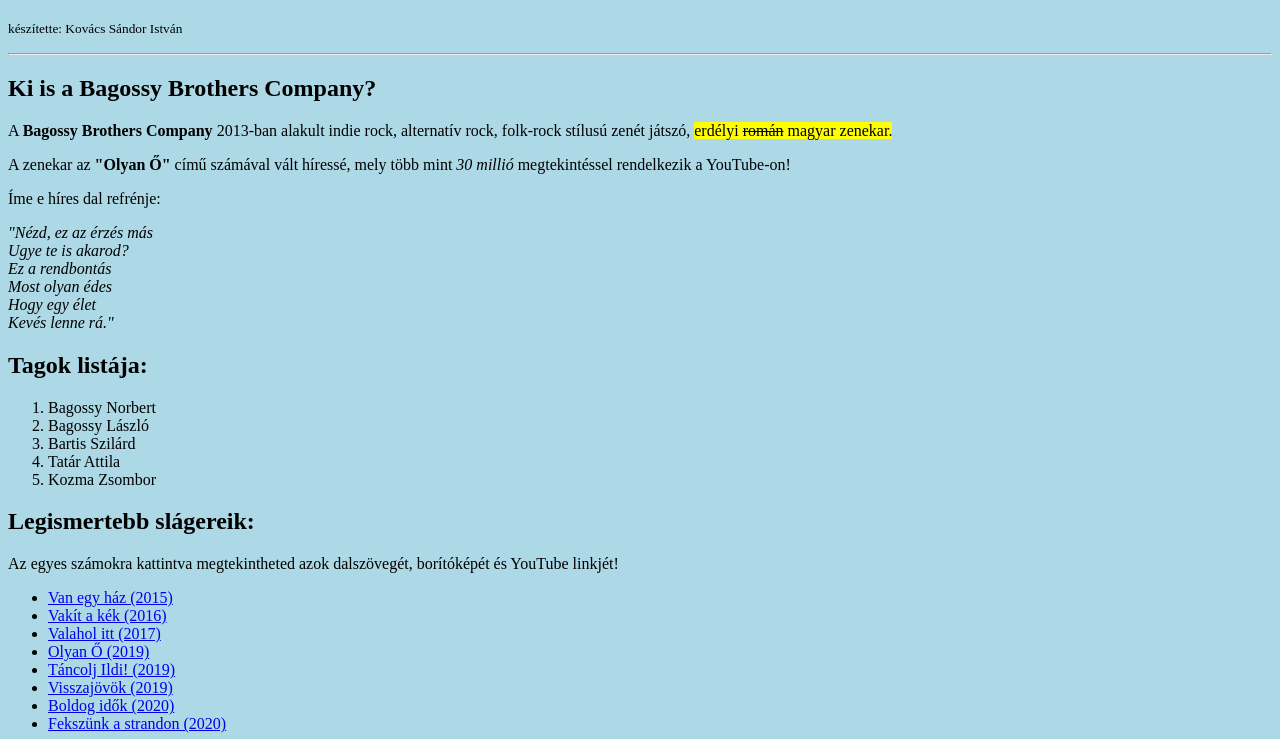
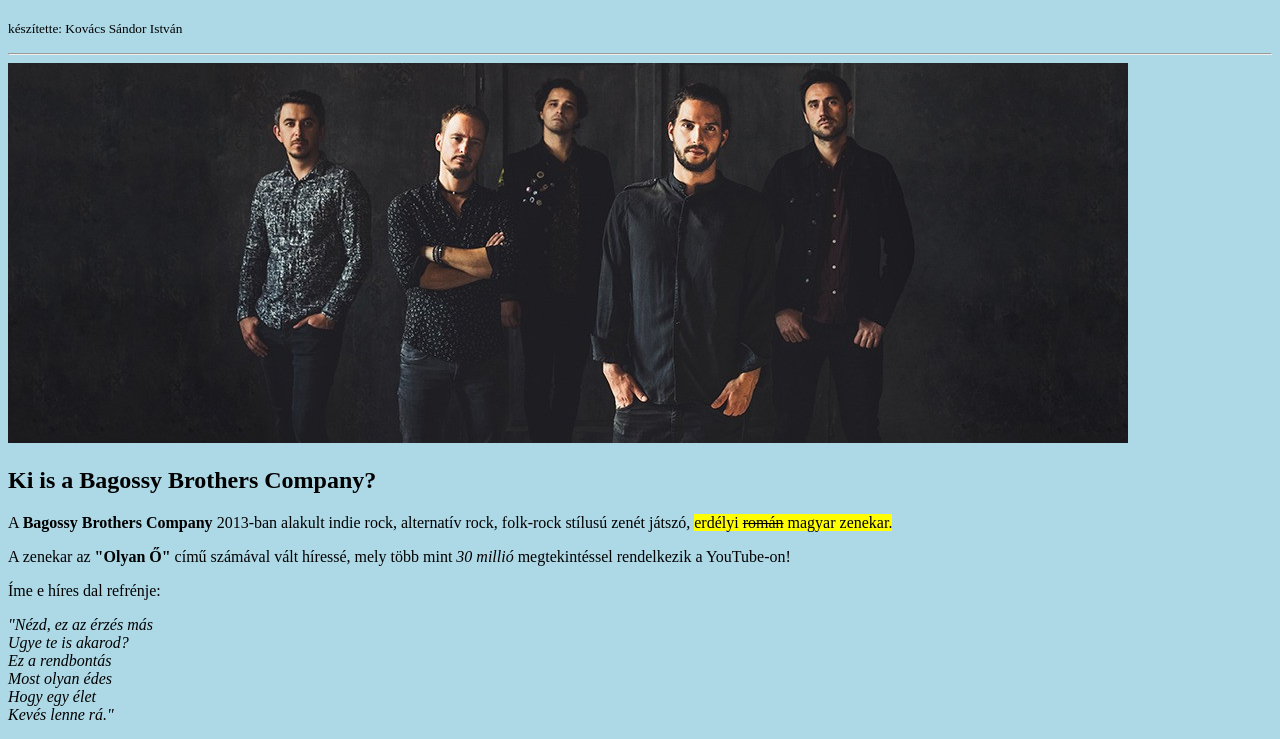
Before and after one commit to kovacs-sandor-istvan/BagossyBrothersCompany, a plain HTML site: page bagossy_fan-weboldal.html in a window 1280 px wide. Shown: the part 61-800 px from the top of the page. Drawn offline with Linux system fonts and the light colour scheme.

Commit message:
Főoldalra a cím alá Bagossy csoportkép helyezve

```diff
--- a/bagossy_fan-weboldal.html
+++ b/bagossy_fan-weboldal.html
@@ -9,6 +9,7 @@
  <h1>Bagossy Brothers Company fanoldal</h1>
  <p><small> készítette: Kovács Sándor István</small></p>
  <hr>
+ <img src="képek/Bagossy_csoportkép_dark.jpg" alt="A Bagossy Brothers Company bandatagjainak csoportképe" title="Bagossy Brothers Company tagjainak csoportképe">
  <h2>Ki is a Bagossy Brothers Company?</h2>
  <p>A <b>Bagossy Brothers Company</b>  2013-ban alakult indie rock, alternatív rock, folk-rock stílusú zenét játszó, <mark>erdélyi <del>román</del> magyar zenekar.</mark> </p>
  <p>A zenekar az <strong> "Olyan Ő"</strong> című számával vált híressé, mely több mint <em>30 millió</em> megtekintéssel rendelkezik a YouTube-on!</p>
```
Also changed, not shown: Képek/Bagossy_csoportkép_dark.jpg (added).
